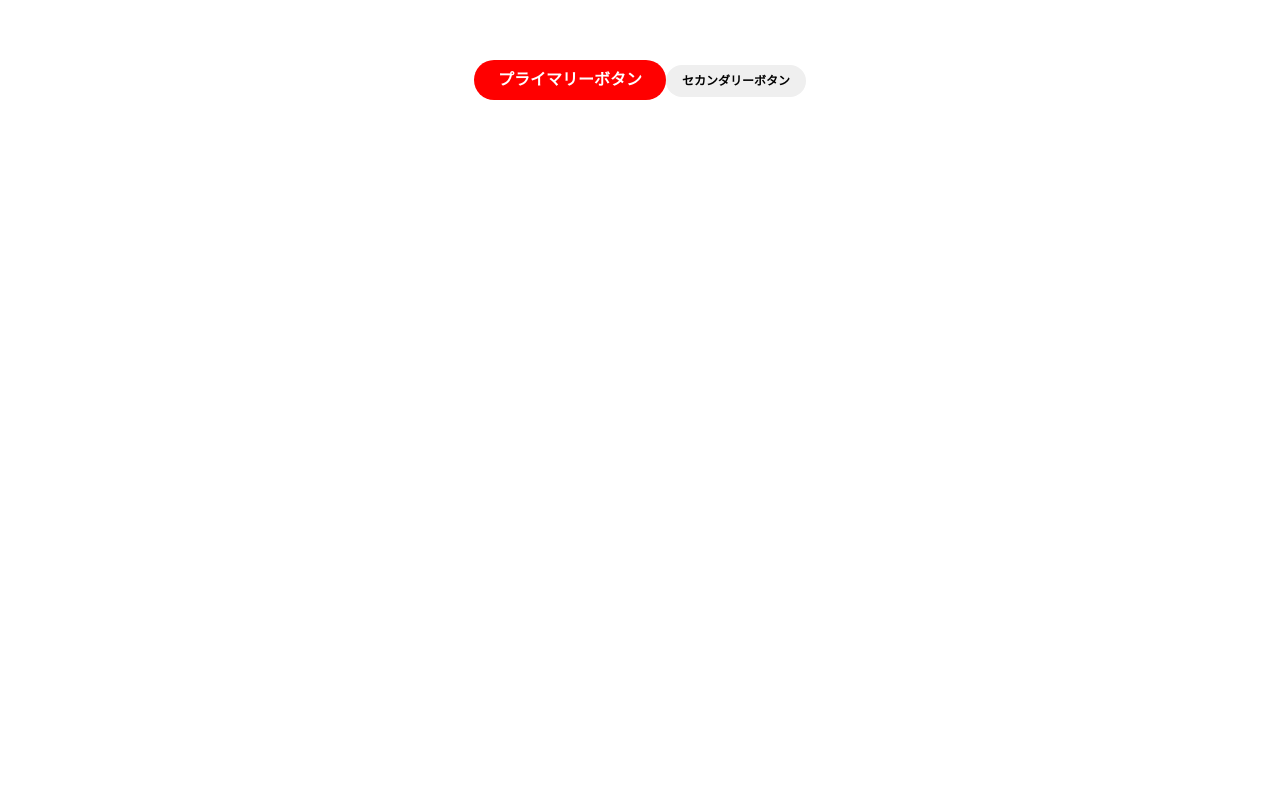
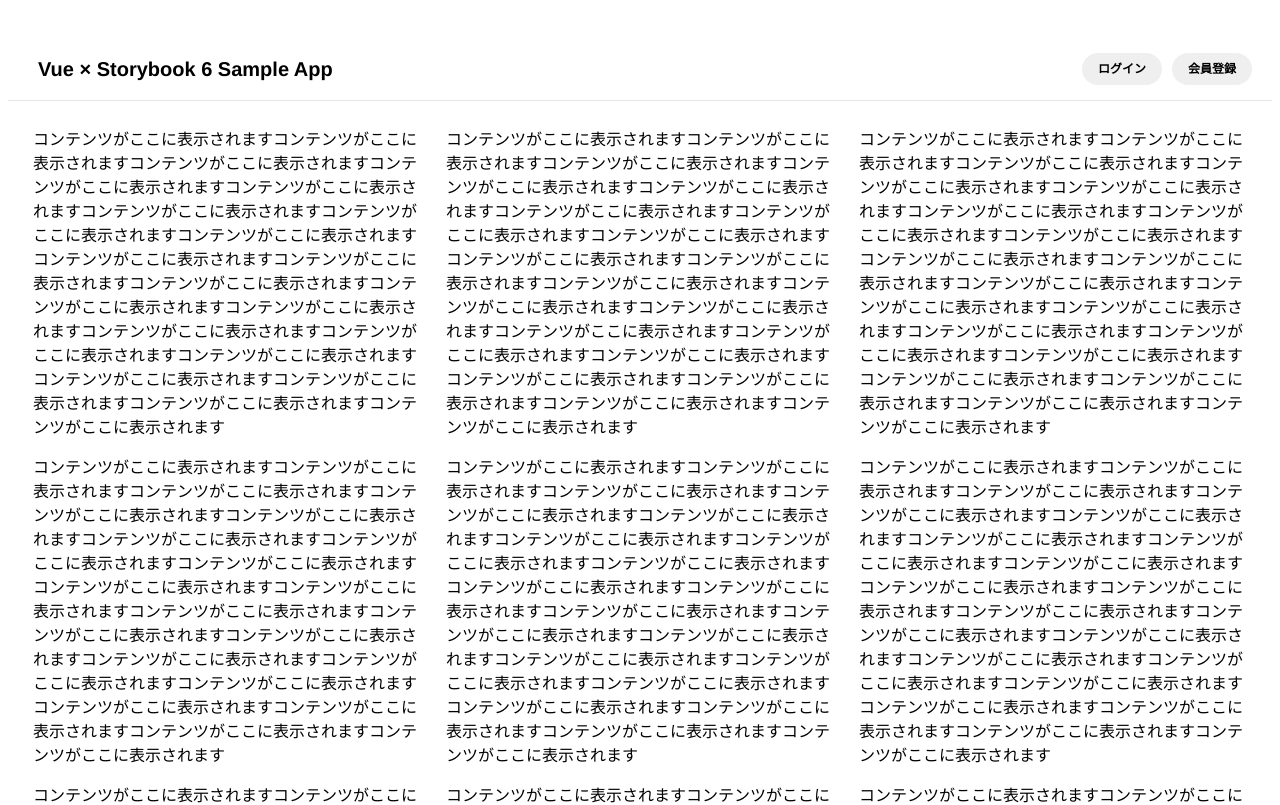
Before and after one commit to Sa2Knight/vue-storybook6-sample, a Vue app: page / in a window 1280 px wide. Shown: the top 805 px of the page. Built offline with nearby package versions, Linux system fonts and the light colour scheme.

Commit message:
App.vueで動作確認

```diff
--- a/src/App.vue
+++ b/src/App.vue
@@ -1,28 +1,13 @@
 <template>
   <div id="app">
-    <Button primary size="large" backgroundColor="red" label="プライマリーボタン" />
-    <Button scondary size="small" label="セカンダリーボタン" />
+    <MyPage />
   </div>
 </template>
 
 <script>
-import Button from './components/Button.vue'
+import MyPage from './components/Page.vue'
 
 export default {
-  name: 'App',
-  components: {
-    Button
-  }
+  components: { MyPage }
 }
 </script>
-
-<style>
-#app {
-  font-family: Avenir, Helvetica, Arial, sans-serif;
-  -webkit-font-smoothing: antialiased;
-  -moz-osx-font-smoothing: grayscale;
-  text-align: center;
-  color: #2c3e50;
-  margin-top: 60px;
-}
-</style>
```
